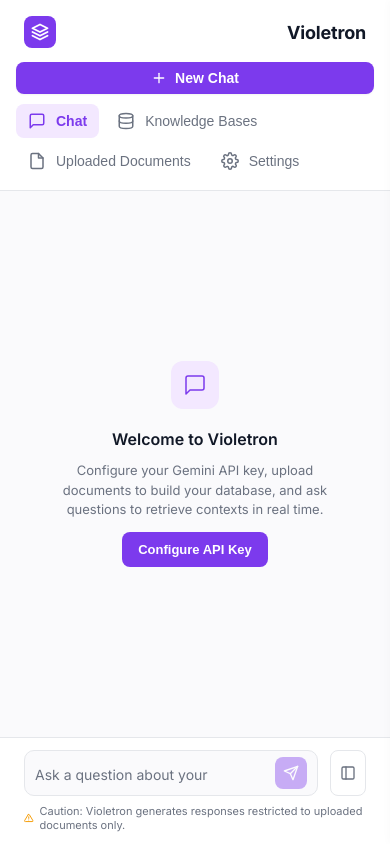
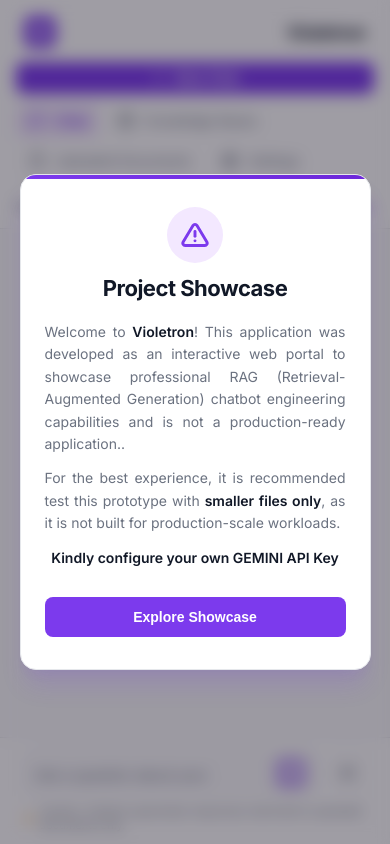
Before and after one commit to usmanibrahim1205/Violetron-RAGChatbot, a Flask app: page / in a window 390 px wide. Run offline with Flask 3, Linux system fonts and the light colour scheme; some libraries are stand-ins or nearby versions.

Commit message:
Changes for Live Demo

```diff
--- a/static/css/style.css
+++ b/static/css/style.css
@@ -1264,3 +1264,171 @@ body {
         right: 0;
     }
 }
+
+/* ==========================================
+   SHOWCASE MODAL & FOOTER STYLES
+   ========================================== */
+
+/* Project Showcase Modal */
+.showcase-modal-overlay {
+    position: fixed;
+    top: 0;
+    left: 0;
+    width: 100vw;
+    height: 100vh;
+    background-color: rgba(15, 12, 28, 0.4);
+    backdrop-filter: blur(8px);
+    -webkit-backdrop-filter: blur(8px);
+    display: flex;
+    align-items: center;
+    justify-content: center;
+    z-index: 9999;
+    opacity: 0;
+    visibility: hidden;
+    transition: opacity 0.3s ease, visibility 0.3s ease;
+}
+
+.showcase-modal-overlay.active {
+    opacity: 1;
+    visibility: visible;
+}
+
+.showcase-modal-card {
+    background-color: var(--bg-secondary);
+    border: 1px solid var(--border-color);
+    border-radius: 16px;
+    width: 90%;
+    max-width: 480px;
+    padding: 32px 24px;
+    box-shadow: 0 20px 25px -5px rgba(124, 58, 237, 0.15), 0 10px 10px -5px rgba(124, 58, 237, 0.05);
+    transform: translateY(20px) scale(0.95);
+    transition: transform 0.3s cubic-bezier(0.34, 1.56, 0.64, 1);
+    display: flex;
+    flex-direction: column;
+    gap: 20px;
+    position: relative;
+    overflow: hidden;
+}
+
+.showcase-modal-overlay.active .showcase-modal-card {
+    transform: translateY(0) scale(1);
+}
+
+.showcase-modal-card::before {
+    content: '';
+    position: absolute;
+    top: 0;
+    left: 0;
+    right: 0;
+    height: 4px;
+    background: linear-gradient(90deg, var(--primary-purple), var(--primary-purple-hover));
+}
+
+.showcase-modal-card-header {
+    display: flex;
+    flex-direction: column;
+    align-items: center;
+    text-align: center;
+    gap: 12px;
+}
+
+.showcase-modal-icon-wrapper {
+    width: 56px;
+    height: 56px;
+    border-radius: 50%;
+    background-color: var(--light-purple);
+    color: var(--primary-purple);
+    display: flex;
+    align-items: center;
+    justify-content: center;
+}
+
+.showcase-modal-icon-wrapper svg {
+    width: 28px;
+    height: 28px;
+}
+
+.showcase-modal-card-header h2 {
+    font-size: 22px;
+    font-weight: 700;
+    color: var(--text-primary);
+    letter-spacing: -0.5px;
+}
+
+.showcase-modal-card-body {
+    font-size: 14px;
+    line-height: 1.6;
+    color: var(--text-secondary);
+    display: flex;
+    flex-direction: column;
+    gap: 12px;
+    text-align: justify;
+}
+
+.showcase-modal-card-body strong {
+    color: var(--text-primary);
+    font-weight: 600;
+}
+
+.showcase-modal-card-footer {
+    display: flex;
+    justify-content: center;
+    margin-top: 8px;
+}
+
+.showcase-modal-card-footer button {
+    padding: 12px 28px;
+    font-size: 14px;
+    font-weight: 600;
+    border-radius: 8px;
+    cursor: pointer;
+    width: 100%;
+}
+
+/* Sidebar Footer & Copyright */
+.sidebar-footer {
+    margin-top: auto;
+    padding-top: 16px;
+    border-top: 1px solid var(--border-color);
+    font-size: 11px;
+    color: var(--text-muted);
+    text-align: center;
+    line-height: 1.5;
+}
+
+.sidebar-footer p {
+    margin: 2px 0;
+}
+
+.sidebar-footer .copyright {
+    font-weight: 600;
+    color: var(--text-secondary);
+}
+
+.sidebar-footer .contact a {
+    color: var(--primary-purple);
+    text-decoration: none;
+    transition: var(--transition-fast);
+}
+
+.sidebar-footer .contact a:hover {
+    color: var(--primary-purple-hover);
+    text-decoration: underline;
+}
+
+@media (max-width: 768px) {
+    .sidebar-footer {
+        margin-top: 0;
+        padding-top: 10px;
+        border-top: 1px solid var(--border-color);
+        display: flex;
+        justify-content: space-between;
+        align-items: center;
+        width: 100%;
+        gap: 12px;
+        text-align: left;
+    }
+    .sidebar-footer p {
+        margin: 0;
+    }
+}
--- a/static/js/main.js
+++ b/static/js/main.js
@@ -33,12 +33,36 @@ document.addEventListener('DOMContentLoaded', () => {
     const closeSidebarRightBtn = document.getElementById('close-sidebar-right');
     const chatEmptyState = document.getElementById('chat-empty-state');
 
+    // Project Showcase Modal Elements
+    const showcaseModal = document.getElementById('showcase-modal');
+    const closeShowcaseBtn = document.getElementById('close-showcase-btn');
+
     // State Variables
     let isKeyConfigured = false;
     let lastRetrievedSources = [];
 
     // Initialize application state
     checkBackendStatus();
+
+    // Show showcase modal on load
+    if (showcaseModal) {
+        setTimeout(() => {
+            showcaseModal.classList.add('active');
+        }, 300);
+
+        if (closeShowcaseBtn) {
+            closeShowcaseBtn.addEventListener('click', () => {
+                showcaseModal.classList.remove('active');
+            });
+        }
+
+        // Close when clicking overlay backdrop
+        showcaseModal.addEventListener('click', (e) => {
+            if (e.target === showcaseModal) {
+                showcaseModal.classList.remove('active');
+            }
+        });
+    }
 
     // Tab Navigation Logic
     const navItems = document.querySelectorAll('.sidebar-nav .nav-item');
--- a/templates/index.html
+++ b/templates/index.html
@@ -61,6 +61,11 @@
                         <strong id="chunks-count">0</strong>
                     </div>
                 </div>
+            </div>
+
+            <div class="sidebar-footer">
+                <p class="copyright">&copy; Usman Ibrahim. All rights reserved</p>
+                <p class="contact"><a href="mailto:muusman712@gmail.com">muusman712@gmail.com</a></p>
             </div>
         </aside>
 
@@ -265,6 +270,30 @@
         <button id="close-modal" style="display: none;"></button>
     </div>
 
+    <!-- Project Showcase Disclaimer Modal -->
+    <div id="showcase-modal" class="showcase-modal-overlay">
+        <div class="showcase-modal-card">
+            <div class="showcase-modal-card-header">
+                <div class="showcase-modal-icon-wrapper">
+                    <svg viewBox="0 0 24 24" fill="none" stroke="currentColor" stroke-width="2.5" stroke-linecap="round" stroke-linejoin="round">
+                        <path d="M10.29 3.86L1.82 18a2 2 0 0 0 1.71 3h16.94a2 2 0 0 0 1.71-3L13.71 3.86a2 2 0 0 0-3.42 0z"/>
+                        <line x1="12" y1="9" x2="12" y2="13"/>
+                        <line x1="12" y1="17" x2="12.01" y2="17"/>
+                    </svg>
+                </div>
+                <h2>Project Showcase</h2>
+            </div>
+            <div class="showcase-modal-card-body">
+                <p>Welcome to <strong>Violetron</strong>! This application was developed as an interactive web portal to showcase professional RAG (Retrieval-Augmented Generation) chatbot engineering capabilities and is not a production-ready application..</p>
+                <p>For the best experience, it is recommended test this prototype with <strong>smaller files only</strong>, as it is not built for production-scale workloads.</p>
+                <p class="text-center"><strong>Kindly configure your own GEMINI API Key</strong></p>
+            </div>
+            <div class="showcase-modal-card-footer">
+                <button id="close-showcase-btn" class="primary-btn">Explore Showcase</button>
+            </div>
+        </div>
+    </div>
+
     <!-- Script Entry -->
     <script src="/static/js/main.js"></script>
 </body>
```
